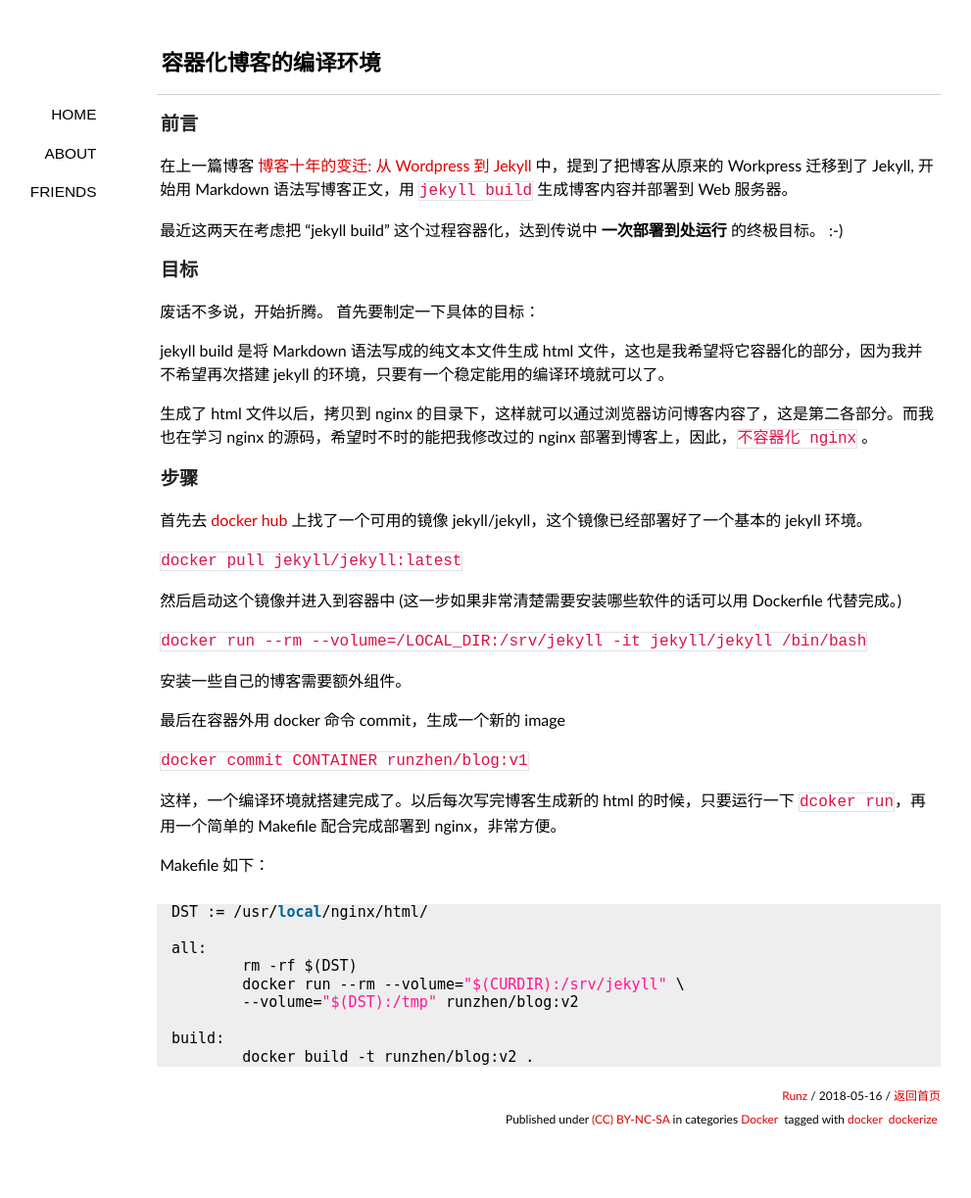
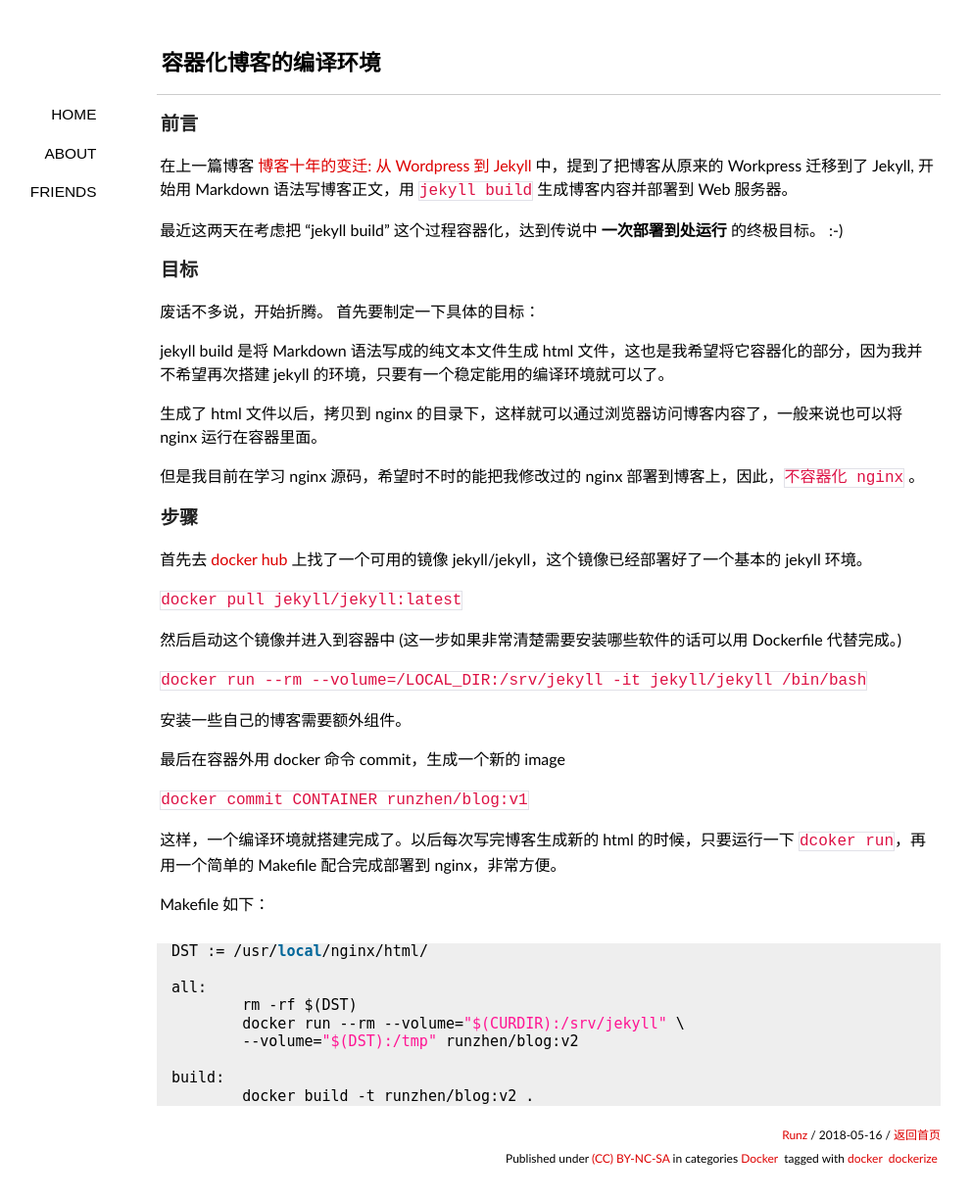
Before and after one commit to shaman7036/runzhen.github.io, a Jekyll site: the page built from _posts/2018-05-16-dockerize-blog.md, in a window 1280 px wide. Shown: the whole page at 98% size, without its empty margins (80-1071 px from the left). Built offline with Jekyll 4.4.1, drawn with Linux system fonts in a browser that asks for light colours; some web fonts are replaced; comment, search, counter and statistics services are not loaded; before the commit the page ends 1183 px from its top, so only the background shows below that.

Commit message:
dockerize-blog

```diff
--- a/_posts/2018-05-16-dockerize-blog.md
+++ b/_posts/2018-05-16-dockerize-blog.md
@@ -19,7 +19,9 @@ tags: [docker, dockerize]
 
 jekyll build 是将 Markdown 语法写成的纯文本文件生成 html 文件，这也是我希望将它容器化的部分，因为我并不希望再次搭建 jekyll 的环境，只要有一个稳定能用的编译环境就可以了。
 
-生成了 html 文件以后，拷贝到 nginx 的目录下，这样就可以通过浏览器访问博客内容了，这是第二各部分。而我也在学习 nginx 的源码，希望时不时的能把我修改过的 nginx 部署到博客上，因此，`不容器化 nginx` 。
+生成了 html 文件以后，拷贝到 nginx 的目录下，这样就可以通过浏览器访问博客内容了，一般来说也可以将 nginx 运行在容器里面。
+
+但是我目前在学习 nginx 源码，希望时不时的能把我修改过的 nginx 部署到博客上，因此，`不容器化 nginx` 。
 
 ### 步骤
 
```
